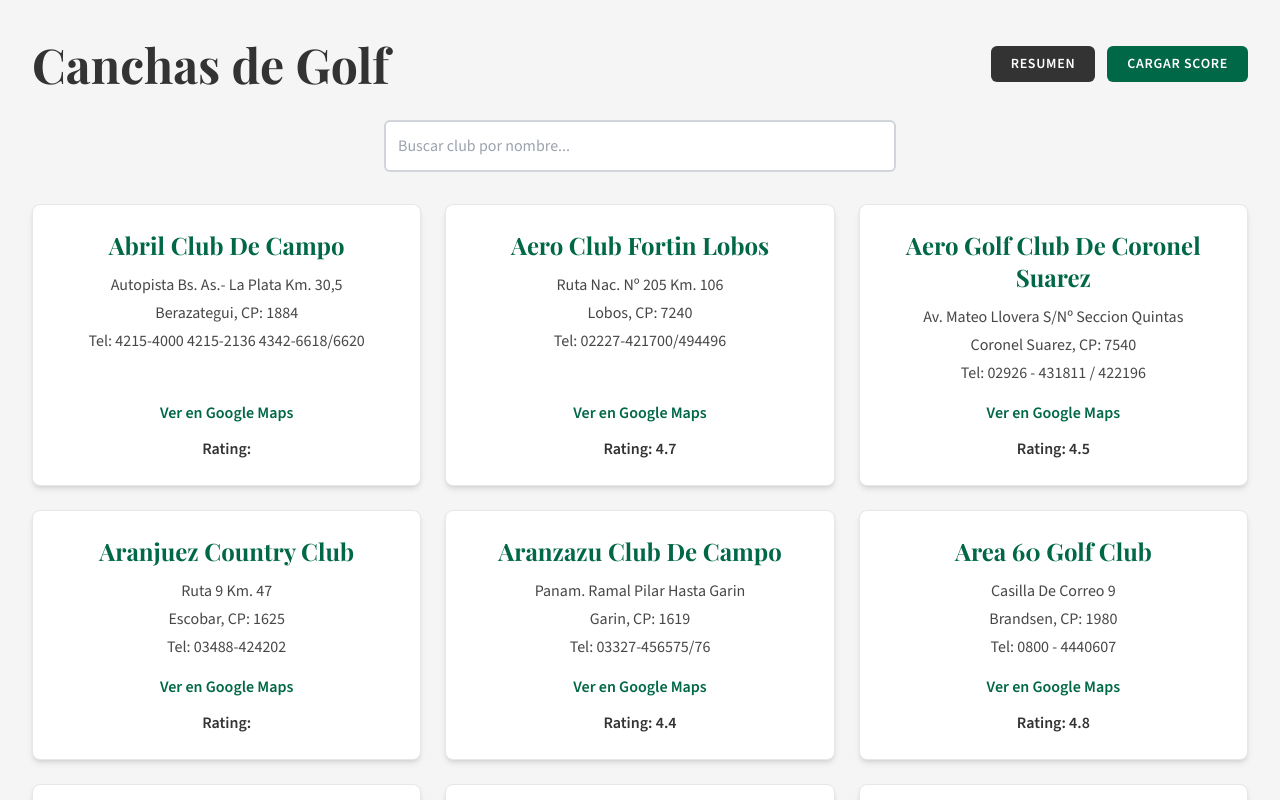
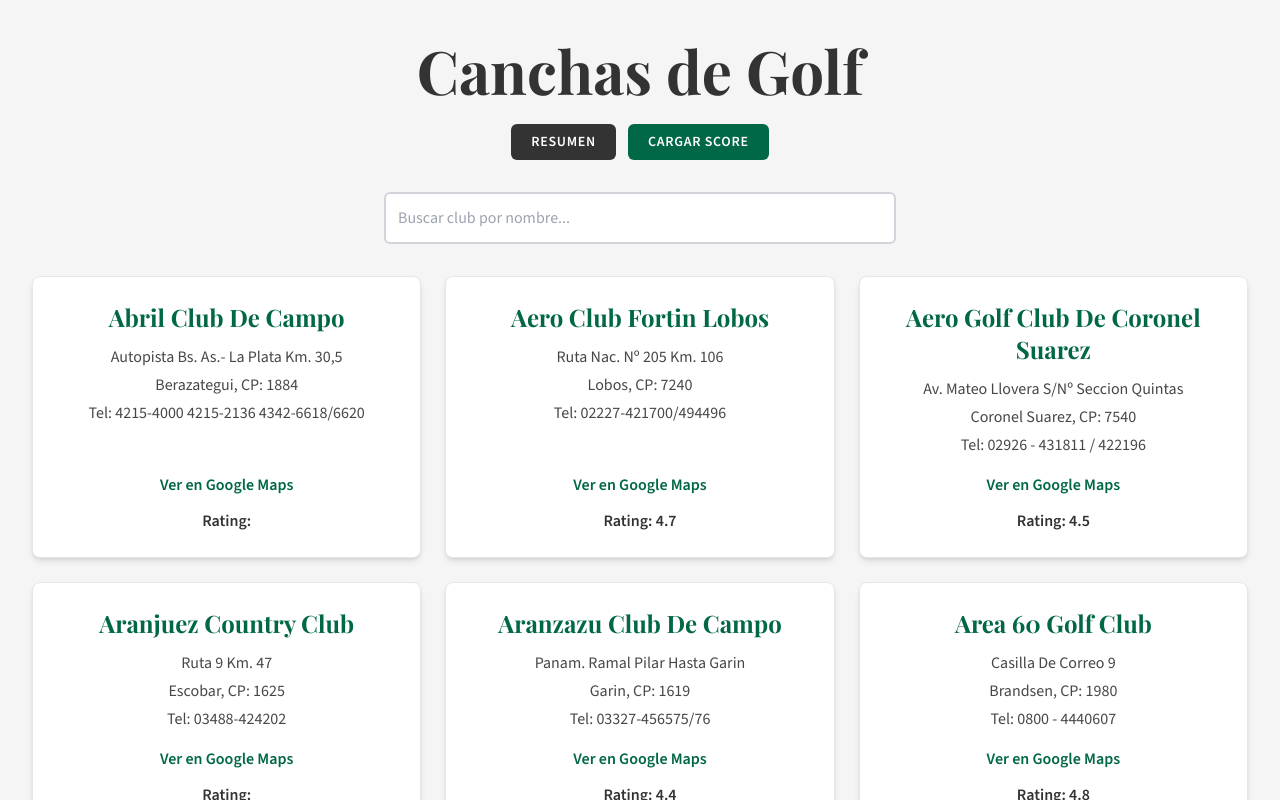
Before and after one commit to martomartomarto/golf-buenos-aires-app, a Next.js app: page / in a window 1280 px wide. Shown: the top 800 px of the page. Built offline with nearby package versions, Linux system fonts and the light colour scheme.

Commit message:
Update index.tsx

```diff
--- a/pages/index.tsx
+++ b/pages/index.tsx
@@ -18,12 +18,17 @@ export default function Home() {
 
       <main className="px-4 sm:px-6 lg:px-8 py-10">
         <div className="max-w-7xl mx-auto">
-          <div className="flex flex-col md:flex-row md:justify-between md:items-center mb-8 gap-4">
-            {/* Título actualizado a un color más oscuro para mejor contraste */}
-            <h1 className="font-serif text-4xl md:text-5xl font-bold text-masters-dark text-center md:text-left">
+
+          {/* --- HEADER SECTION --- */}
+          {/* This container centers the header content on the page */}
+          <div className="flex flex-col items-center text-center mb-8">
+            {/* Title */}
+            <h1 className="font-serif text-5xl md:text-6xl font-bold text-masters-dark">
               Canchas de Golf
             </h1>
-            <div className="flex flex-col sm:flex-row justify-end gap-3">
+
+            {/* Buttons */}
+            <div className="flex flex-col sm:flex-row justify-center gap-3 mt-6">
               <a
                 href="/jugadores"
                 className="w-full sm:w-auto text-center bg-masters-dark hover:bg-black text-white font-semibold py-2 px-5 rounded-md uppercase tracking-wider text-sm"
@@ -37,23 +42,26 @@ export default function Home() {
                 Cargar Score
               </a>
             </div>
-          </div>
 
-          <div className="flex justify-center mb-8">
+            {/* Search Bar */}
+            <div className="w-full max-w-lg mt-8">
               <input
                 type="text"
                 placeholder="Buscar club por nombre..."
                 value={searchTerm}
                 onChange={e => setSearchTerm(e.target.value)}
-              className="p-3 rounded-md border-2 border-gray-300 focus:border-masters-green focus:ring-0 w-full max-w-lg"
+                className="p-3 w-full rounded-md border-2 border-gray-300 focus:border-masters-green focus:ring-0"
               />
             </div>
+          </div>
 
+          {/* --- GOLF COURSES GRID --- */}
           <div className="grid grid-cols-1 md:grid-cols-2 lg:grid-cols-3 gap-6">
             {filteredCourses.map((course, i) => (
               <GolfCourseCard key={i} course={course} />
             ))}
           </div>
+
         </div>
       </main>
     </>
```
Lines whose indentation alone changed are shown as unchanged.
